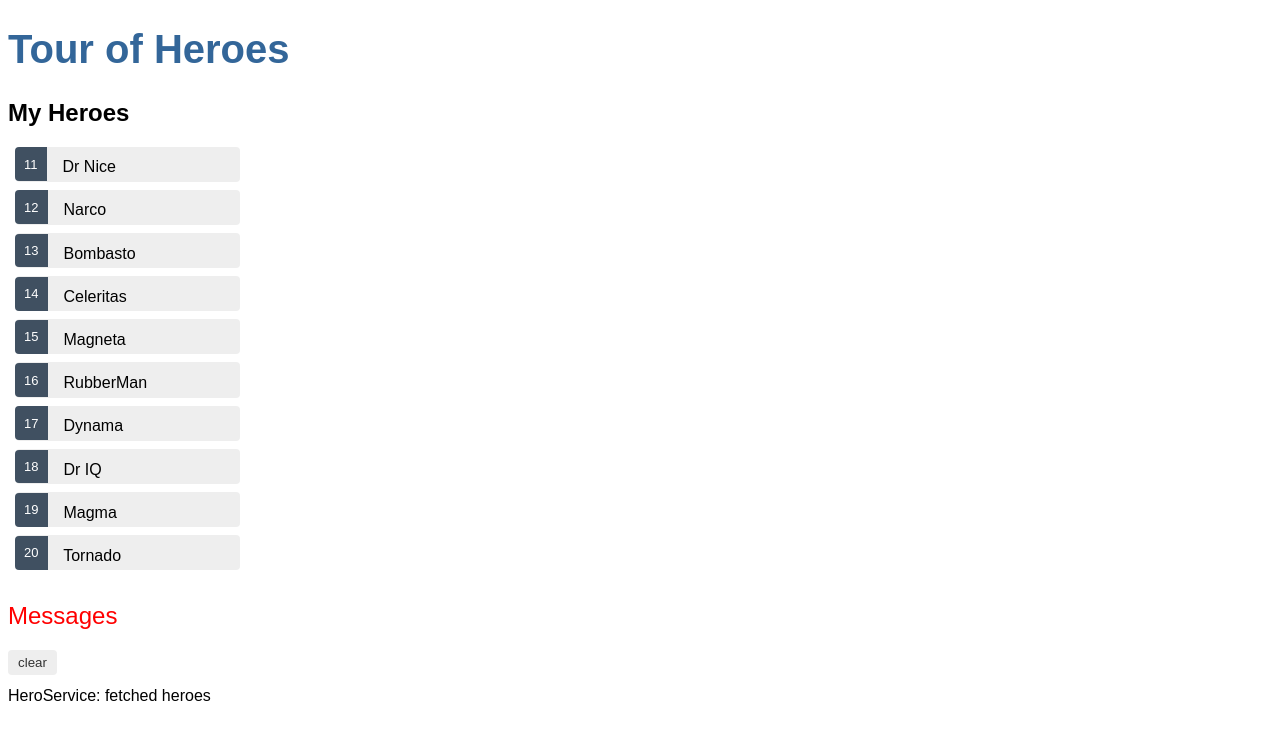
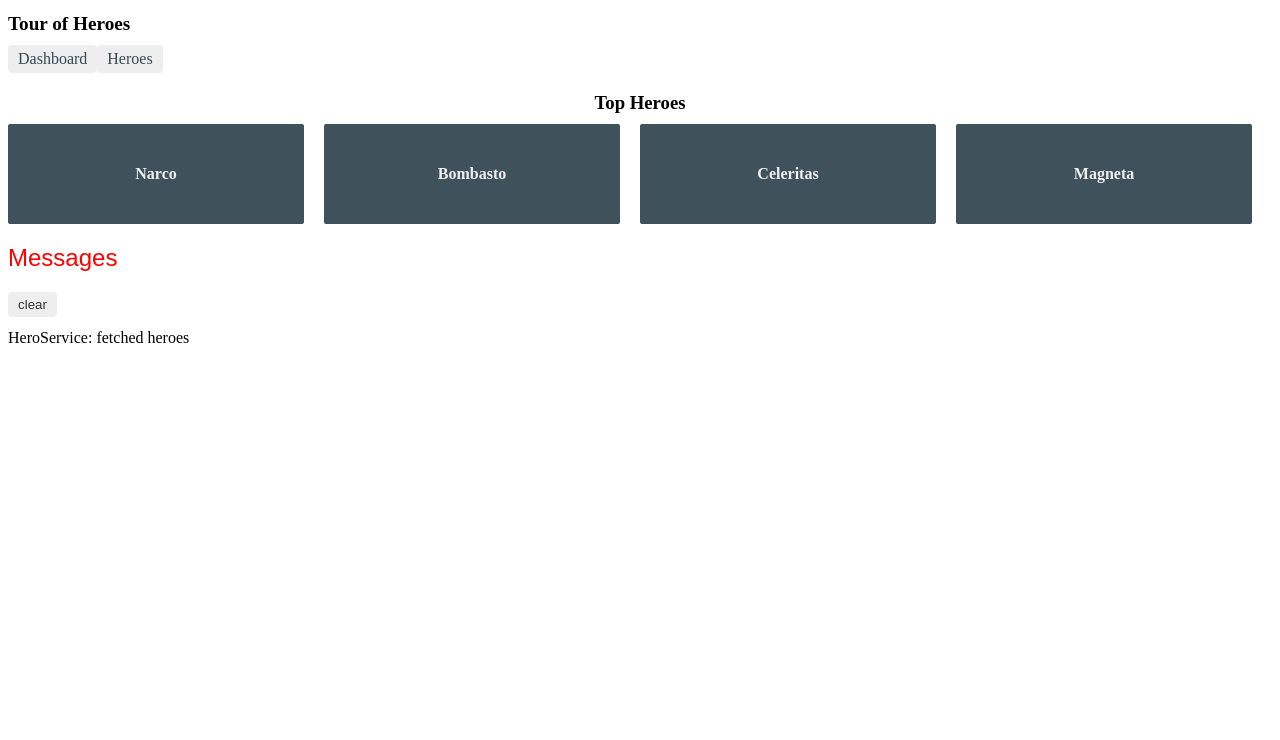
Before and after one commit to noesterle/angualr-tutorial, an Angular app: page /dashboard in a window 1280 px wide. Shown: the top 740 px of the page. Built offline with nearby package versions, Linux system fonts and the light colour scheme.

Commit message:
Added basic routing and a dashboard of the top Heroes.

```diff
--- a/src/app/app.component.css
+++ b/src/app/app.component.css
@@ -1,22 +1,28 @@
-/* Application-wide Styles */
+/* AppComponent's private CSS styles */
 h1 {
-  color: #369;
-  font-family: Arial, Helvetica, sans-serif;
-  font-size: 250%;
+  font-size: 1.2em;
+  margin-bottom: 0;
 }
-h2, h3 {
-  color: #444;
-  font-family: Arial, Helvetica, sans-serif;
-  font-weight: lighter;
+h2 {
+  font-size: 2em;
+  margin-top: 0;
+  padding-top: 0;
 }
-body {
-  margin: 2em;
+nav a {
+  padding: 5px 10px;
+  text-decoration: none;
+  margin-top: 10px;
+  display: inline-block;
+  background-color: #eee;
+  border-radius: 4px;
 }
-body, input[type="text"], button {
-  color: #333;
-  font-family: Cambria, Georgia;
+nav a:visited, a:link {
+  color: #334953;
 }
-/* everywhere else */
-* {
-  font-family: Arial, Helvetica, sans-serif;
+nav a:hover {
+  color: #039be5;
+  background-color: #cfd8dc;
 }
+nav a.active {
+  color: #039be5;
+}
--- a/src/app/app.component.html
+++ b/src/app/app.component.html
@@ -1,4 +1,7 @@
 <h1>{{title}}</h1>
-
-<app-heroes></app-heroes>
+<nav>
+  <a routerLink="/dashboard">Dashboard</a>
+  <a routerLink="/heroes">Heroes</a>
+</nav>
+<router-outlet></router-outlet>
 <app-messages></app-messages>
--- /dev/null
+++ b/src/app/dashboard/dashboard.component.css
@@ -0,0 +1,63 @@
+/* DashboardComponent's private CSS styles */
+[class*='col-'] {
+  float: left;
+  padding-right: 20px;
+  padding-bottom: 20px;
+}
+[class*='col-']:last-of-type {
+  padding-right: 0;
+}
+a {
+  text-decoration: none;
+}
+*, *:after, *:before {
+  -webkit-box-sizing: border-box;
+  -moz-box-sizing: border-box;
+  box-sizing: border-box;
+}
+h3 {
+  text-align: center;
+  margin-bottom: 0;
+}
+h4 {
+  position: relative;
+}
+.grid {
+  margin: 0;
+}
+.col-1-4 {
+  width: 25%;
+}
+.module {
+  padding: 20px;
+  text-align: center;
+  color: #eee;
+  max-height: 120px;
+  min-width: 120px;
+  background-color: #3f525c;
+  border-radius: 2px;
+}
+.module:hover {
+  background-color: #eee;
+  cursor: pointer;
+  color: #607d8b;
+}
+.grid-pad {
+  padding: 10px 0;
+}
+.grid-pad > [class*='col-']:last-of-type {
+  padding-right: 20px;
+}
+@media (max-width: 600px) {
+  .module {
+    font-size: 10px;
+    max-height: 75px; }
+}
+@media (max-width: 1024px) {
+  .grid {
+    margin: 0;
+  }
+  .module {
+    min-width: 60px;
+  }
+}
--- /dev/null
+++ b/src/app/dashboard/dashboard.component.html
@@ -0,0 +1,8 @@
+<h3>Top Heroes</h3>
+<div class="grid grid-pad">
+  <a *ngFor="let hero of heroes" class="col-1-4">
+    <div class="module hero">
+      <h4>{{hero.name}}</h4>
+    </div>
+  </a>
+</div>
--- /dev/null
+++ b/src/app/dashboard/dashboard.component.ts
@@ -0,0 +1,23 @@
+import { Component, OnInit } from '@angular/core';
+import { Hero } from '../hero';
+import { HeroService } from '../hero.service';
+
+@Component({
+  selector: 'app-dashboard',
+  templateUrl: './dashboard.component.html',
+  styleUrls: [ './dashboard.component.css' ]
+})
+export class DashboardComponent implements OnInit {
+  heroes: Hero[] = [];
+
+  constructor(private heroService: HeroService) { }
+
+  ngOnInit() {
+    this.getHeroes();
+  }
+
+  getHeroes(): void {
+    this.heroService.getHeroes()
+      .subscribe(heroes => this.heroes = heroes.slice(1, 5));
+  }
+}
```
Also changed, not shown: src/app/app-routing.module.ts (added, +16 -0 lines), src/app/app.module.ts (+6 -2 lines), 1 other file (tests, documents, lock files or other folders).
